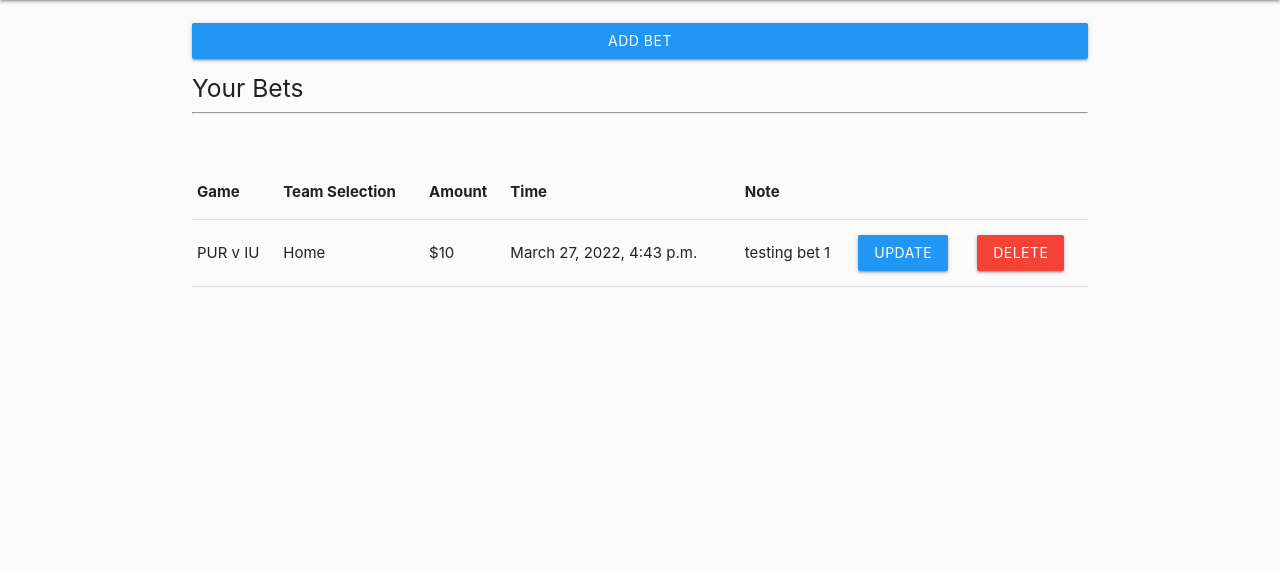
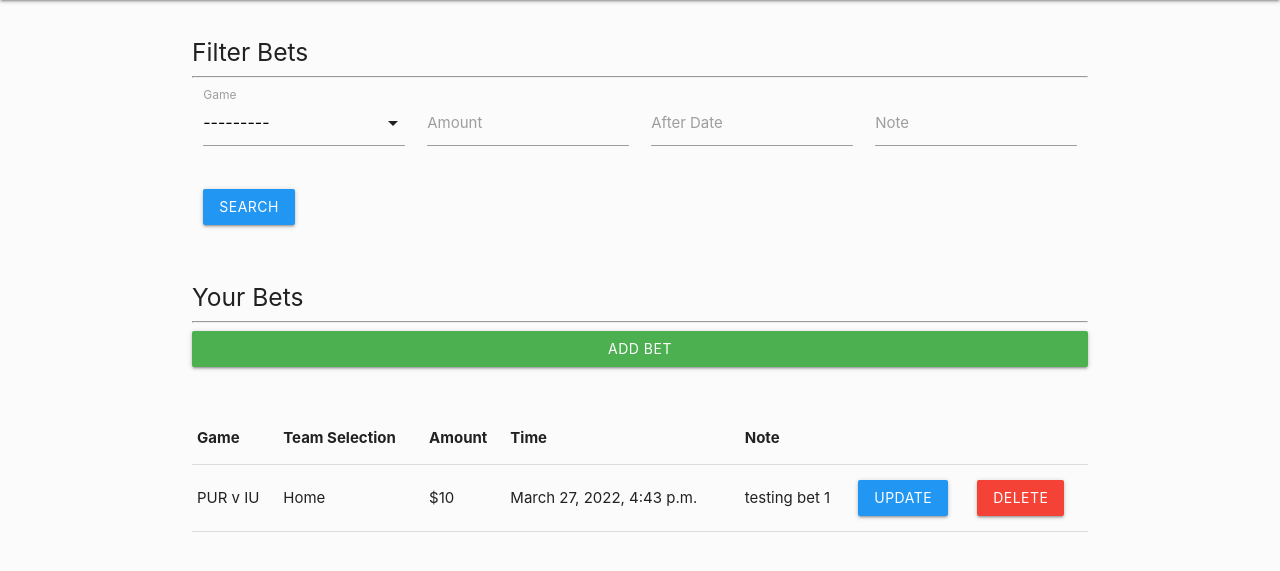
Before and after one commit to trentmarchand/HishamKings, a Django app: page /homepage/ in a window 1280 px wide. Shown: the part 64-635 px from the top of the page. Run offline with Django 4.2, Linux system fonts and the light colour scheme; a user stored in the database is signed in; data comes from the database, SQL or seed files in the repository; parts of the project's set-up code (start-up, migrations or seed data) failed here and were passed over.

Commit message:
search functions

```diff
--- a/hishamkings/settings.py
+++ b/hishamkings/settings.py
@@ -39,7 +39,7 @@ INSTALLED_APPS = [
     'django.contrib.staticfiles',
     'main.apps.MainConfig',
     'materializecssform',
-    'django_filters'
+    'django_filters',
 ]
 
 MIDDLEWARE = [
--- /dev/null
+++ b/main/filters.py
@@ -0,0 +1,11 @@
+import django_filters
+from .models import *
+from django_filters import DateFilter, CharFilter
+
+class BetFilter(django_filters.FilterSet):
+    equal_date = DateFilter(field_name="bet_time", lookup_expr="gte")
+    note_contains = CharFilter(field_name="bet_note", lookup_expr="icontains")
+    #end_date = DateFilter(field_name="bet_time", lookup_expr="lte")
+    class Meta:
+        model = Bet
+        exclude = ['userID', 'team_selection', 'bet_time', 'bet_note']
--- a/main/templates/main/home.html
+++ b/main/templates/main/home.html
@@ -1,10 +1,42 @@
 {% extends "main/base.html" %}
 
 {% block content %}
+    <div class="row">
+        <h5>Filter Bets</h5>
+        <hr>
+        <form method="get" class = "col s12">
+            <div class="row">
+                <div class="input-field col s3">
+                    {{myFilter.form.gameID}}
+                    <label>Game</label>
+                </div>
+                <div class="input-field col s3">
+                    <!--                    <i class="material-icons prefix">account_circle</i>-->
+                    <label>Amount</label>
+                    {{myFilter.form.bet_amount}}
+                </div>
+                <div class="input-field col s3">
+                    <!--                    <i class="material-icons prefix">account_circle</i>-->
+                    <label>After Date</label>
+                    {{myFilter.form.equal_date}}
+                </div>
+                <div class="input-field col s3">
+                    <!--                    <i class="material-icons prefix">account_circle</i>-->
+                    <label>Note</label>
+                    {{myFilter.form.note_contains}}
+                </div>
+            </div>
+
+            <button class="btn btn-primary blue" type="submit">Search</button>
+        </form>
+
+
+    </div>
+    <br>
     <div class = "col-md-7">
-        <a class="btn btn-primary  btn-sm btn-block blue" href="{% url 'main:sportsbook' %}">Add Bet</a>
         <h5>Your Bets</h5>
         <hr>
+        <a class="btn btn-primary  btn-sm btn-block green" href="{% url 'main:sportsbook' %}">Add Bet</a>
         <div class = "row">
             <table>
                 <thead>
--- a/main/views.py
+++ b/main/views.py
@@ -6,15 +6,22 @@ from django.contrib.auth.forms import UserCreationForm, AuthenticationForm
 from django.contrib.auth import login, logout, authenticate
 from django.contrib import messages
 from .forms import BetForm, PaymentForm
+from .filters import BetFilter
 
 
 # Create your views here.
 
 # Homepage view renders all of the objects in the bet model where the userID is equal to the authenticated user
 def homepage(request):
+
+    bets = Bet.objects.filter(userID = request.user)
+
+    myFilter = BetFilter(request.GET, queryset=bets)
+    bets = myFilter.qs
+
     return render(request= request,
                   template_name= "main/home.html",
-                  context= {"bets": Bet.objects.filter(userID = request.user)})
+                  context= {"bets": bets, "myFilter": myFilter})
 
 # Register view creates a post request for the registration form to write data to the database.
 def register(request):
```
